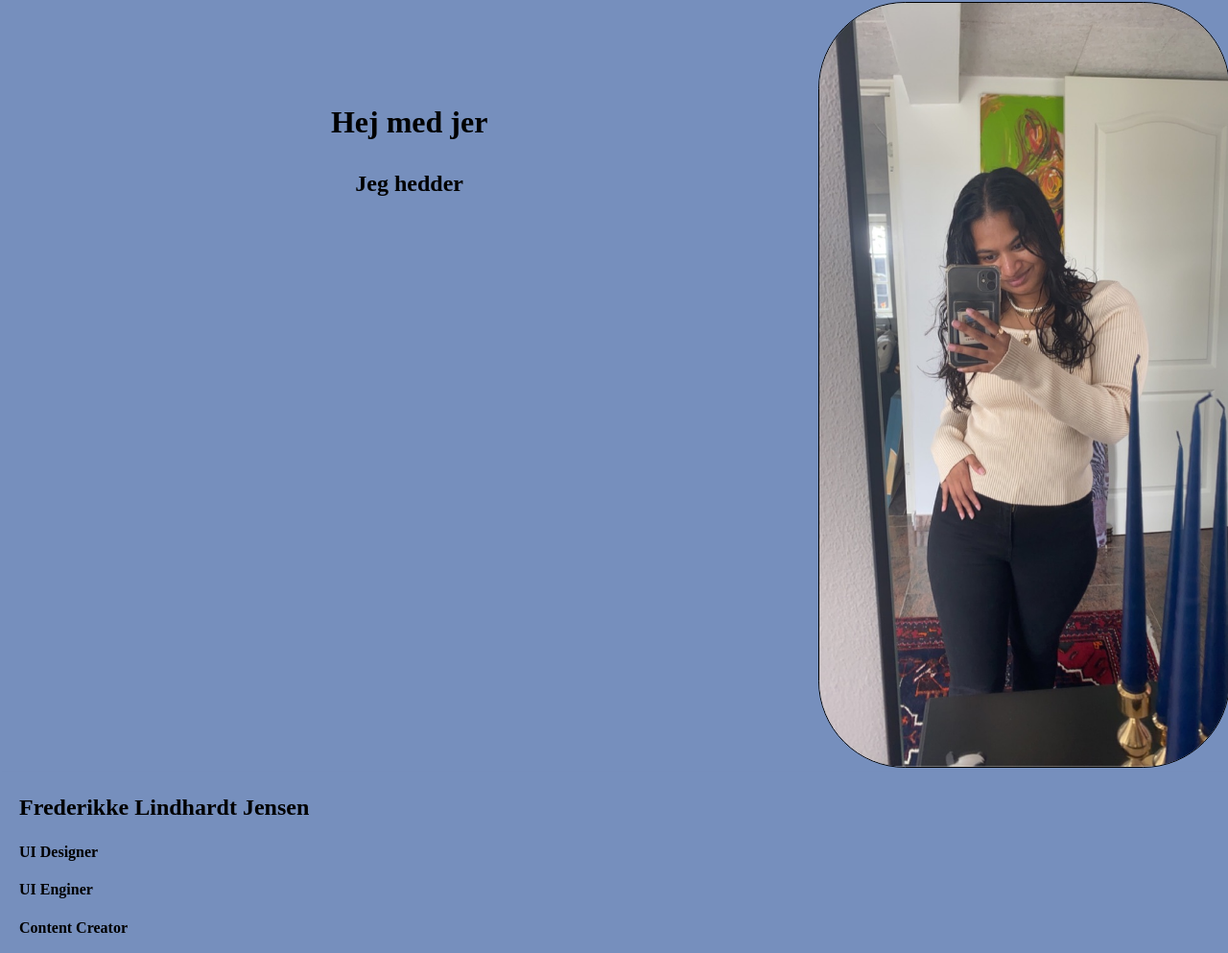
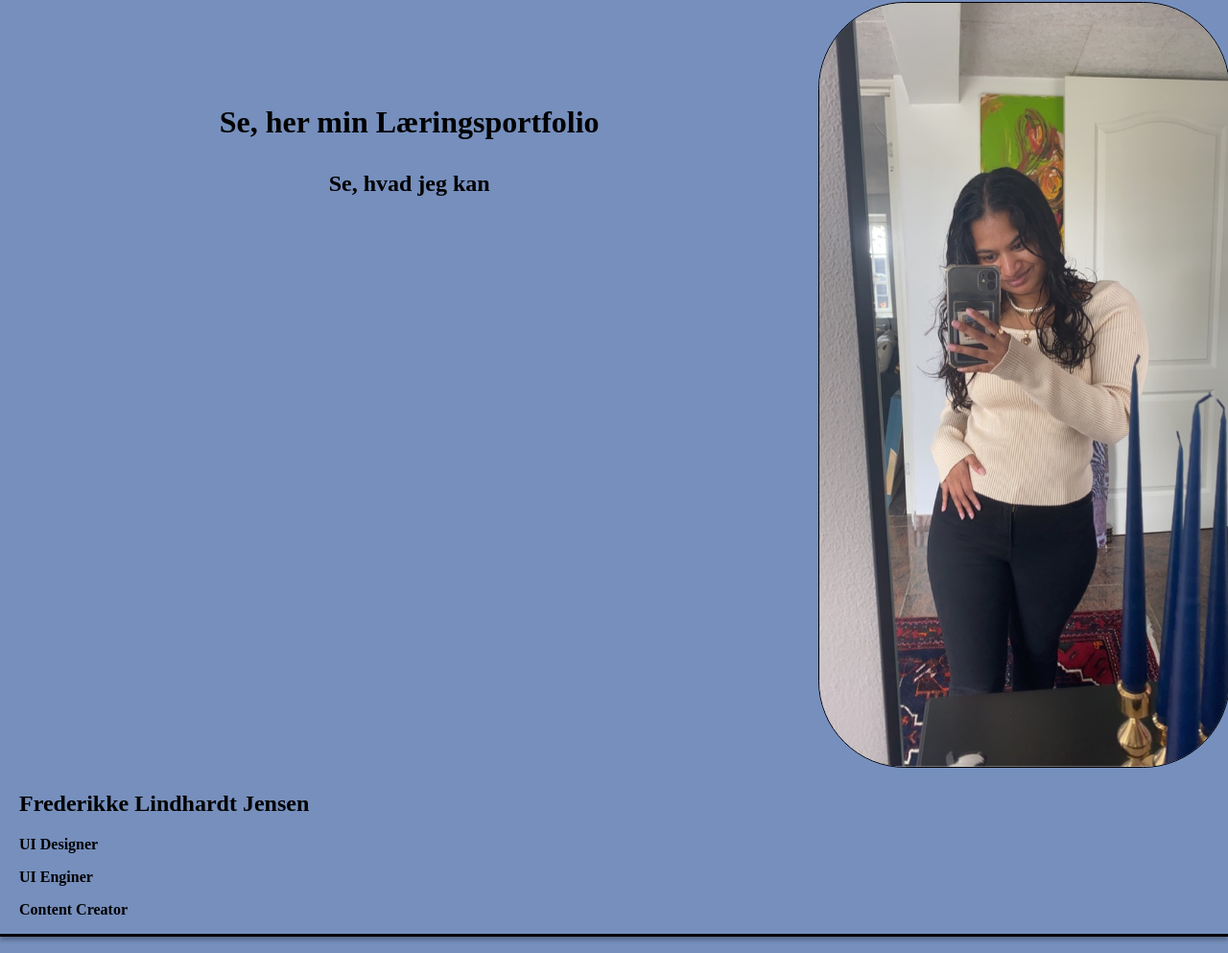
Before and after one commit to Frederikkeljensen/gammelFrederikkeljensen.github.io, a plain HTML site: page index.html in a window 1280 px wide. Shown: the part 147-1140 px from the top of the page at 96% size. Drawn offline with Linux system fonts and the light colour scheme.

Commit message:
små ændringer

```diff
--- a/index.html
+++ b/index.html
@@ -34,10 +34,10 @@
         <section class="info__picture">
             <section class="text">
                 <h1>
-                    Hej med jer
+                    Se, her min Læringsportfolio
                 </h1>
                 <h2>
-                    Jeg hedder
+                    Se, hvad jeg kan
                 </h2>
             </section>
 
@@ -46,18 +46,18 @@
             </section>
 
             <section class="textMe">
+                <h2>
+                    Frederikke Lindhardt Jensen
+                </h2>
                 <h3>
-                    Frederikke Lindhardt Jensen
+                    UI Designer
                 </h3>
-                <h4>
-                    UI Designer
-                </h4>
-                <h4>
+                <h3>
                     UI Enginer
-                </h4>
-                <h4>
+                </h3>
+                <h3>
                     Content Creator
-                </h4>
+                </h3>
             </section>
 
         </section>
--- a/style.css
+++ b/style.css
@@ -32,7 +32,7 @@ h2 {
 }
 
 h3 {
-    font-size: var(--fontSizeLarge);
+    font-size: var(--fontSizeMedium);
 }
 
 h4 {
```
